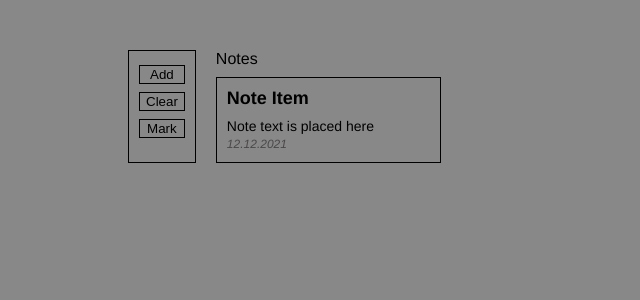
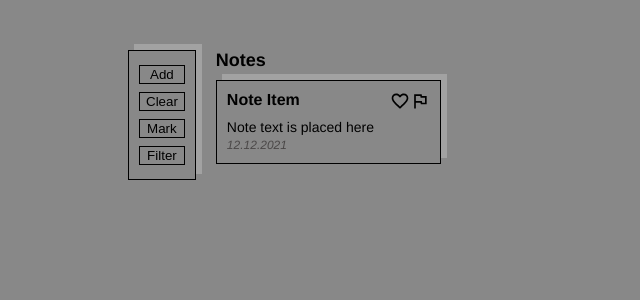
Before and after one commit to alex-y-kuznetsov/note, a Vue app: page / in a window 1280 px wide. Shown: the top 300 px of the page, without its empty margins (0-640 px from the left). Built offline with nearby package versions, Linux system fonts and the light colour scheme.

Commit message:
icons, config, colors

```diff
--- a/src/assets/styles/components/controls.less
+++ b/src/assets/styles/components/controls.less
@@ -4,6 +4,7 @@
   border: 1px solid @main_color;
   display: flex;
   flex-direction: column;
+  box-shadow: 6px -6px 0 0 @shadow_color;
 
   .btn {
     margin: 4px 0;
--- a/src/assets/styles/components/notes.less
+++ b/src/assets/styles/components/notes.less
@@ -2,22 +2,53 @@
   flex: 1 1 0;
 }
 
+.notes_title {
+  font-size: 18px;
+  margin: 0;
+}
+
 .notes_inner {
   display: flex;
+  flex-wrap: wrap;
 }
 
 .note {
   padding: 10px;
   border: 1px solid @main_color;
   width: 24%;
+  height: fit-content;
   margin: 1% 1% 0 0;
   box-sizing: border-box;
+  box-shadow: 6px -6px 0 0 @shadow_color;
+  user-select: none;
+}
+
+.note_header {
+  display: flex;
+  justify-content: space-between;
 }
 
 .note_title {
-  font-size: 18px;
-  line-height: 20px;
+  font-size: 16px;
+  line-height: 18px;
   margin: 0 0 10px 0;
+}
+
+.note_icon {
+  width: 20px;
+  height: 20px;
+  background-repeat: no-repeat;
+  background-size: contain;
+  background-position: center;
+  display: inline-block;
+
+  &.note_fav {
+    background-image: url('/note-build/images/icons/fav.svg');
+  }
+
+  &.note_new {
+    background-image: url('/note-build/images/icons/new.svg');
+  }
 }
 
 .note_text {
--- a/src/assets/styles/variables.less
+++ b/src/assets/styles/variables.less
@@ -1,3 +1,4 @@
 @main_color: #000000;
 @secondary_color: #4b4848;
 @background_color: #888888;
+@shadow_color: #a2a2a2;
--- a/src/components/Controls.vue
+++ b/src/components/Controls.vue
@@ -3,6 +3,7 @@
     <button class="btn">Add</button>
     <button class="btn">Clear</button>
     <button class="btn">Mark</button>
+    <button class="btn">Filter</button>
   </div>
 </template>
 
--- a/src/components/NoteItem.vue
+++ b/src/components/NoteItem.vue
@@ -1,6 +1,12 @@
 <template>
   <article class="note">
-    <h1 class="note_title">Note Item</h1>
+    <div class="note_header">
+      <h1 class="note_title">Note Item</h1>
+      <div class="note_status">
+        <span class="note_icon note_fav" title="Favorite"></span>
+        <span class="note_icon note_new" title="New"></span>
+      </div>
+    </div>
     <div class="note_text">Note text is placed here</div>
     <span class="note_date">12.12.2021</span>
   </article>
--- a/src/components/Notes.vue
+++ b/src/components/Notes.vue
@@ -1,6 +1,6 @@
 <template>
   <div class="notes">
-    <span>Notes</span>
+    <h1 class="notes_title">Notes</h1>
     <div class="notes_inner">
       <NoteItem />
     </div>
```
Also changed, not shown: public/images/icons/fav.svg (added), public/images/icons/new.svg (added), vue.config.js (renamed from src/views/vue.config.js).
